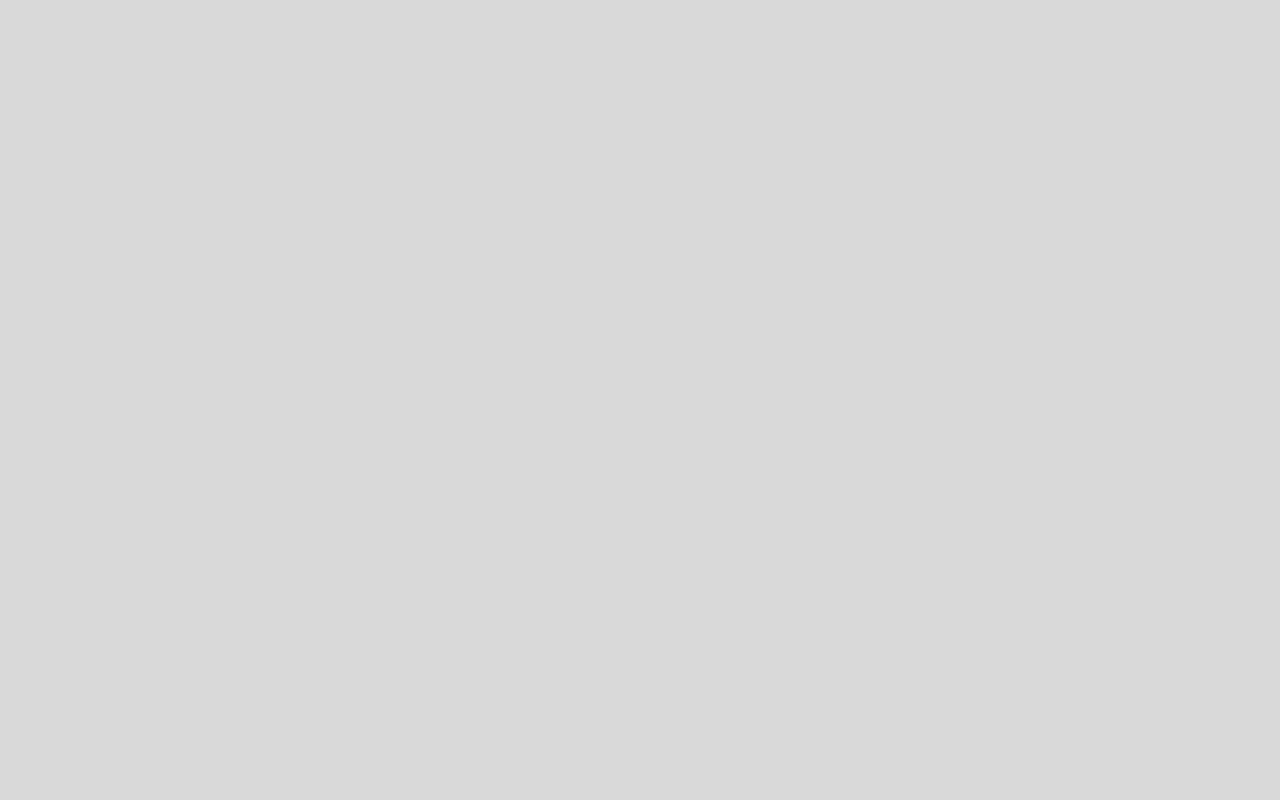
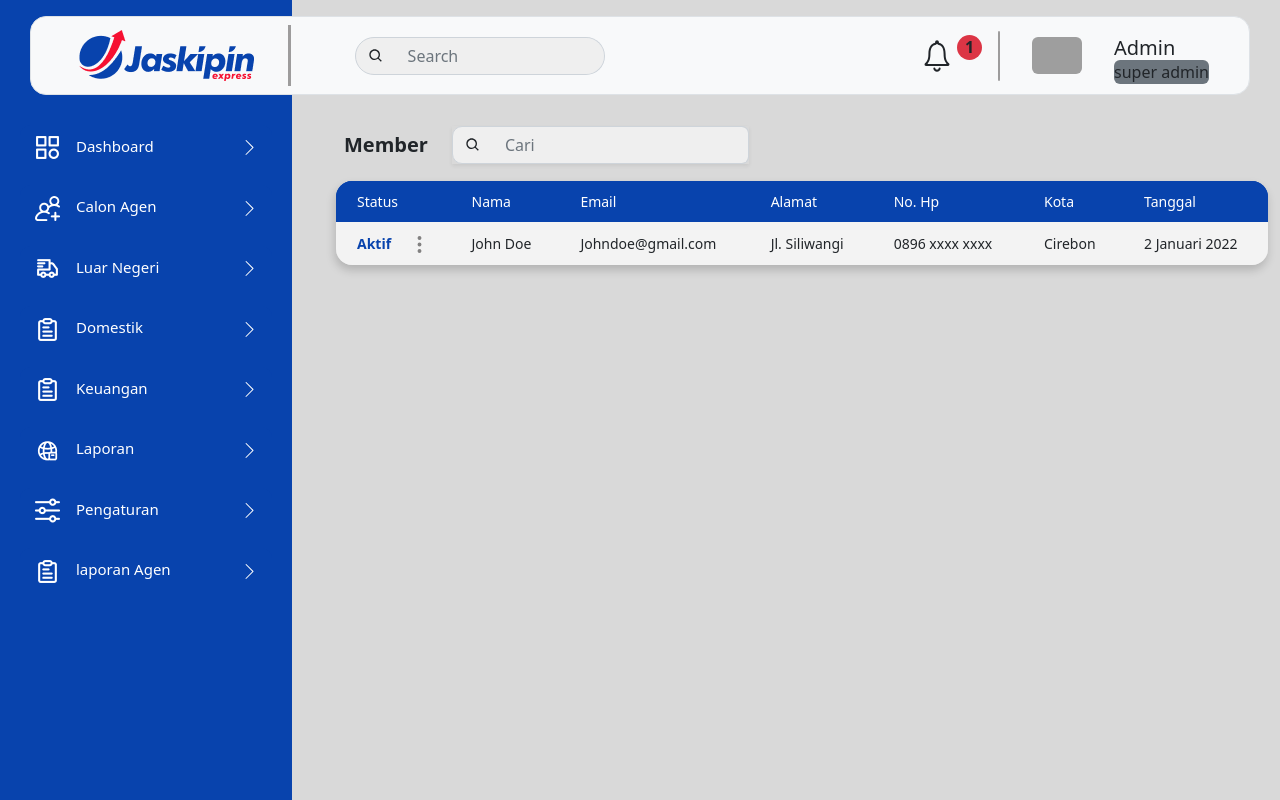
Before and after one commit to JKP-Development-Website-Team/JaskipinProject_FE, a React (Create React App) app: page /calon-agen/member in a window 1280 px wide. Before the commit this address had no page. Built offline with nearby package versions, Linux system fonts and the light colour scheme; grey boxes are pictures that could not be loaded.

Commit message:
revisi navbar, animasi, sidebar

```diff
--- a/src/App.css
+++ b/src/App.css
@@ -156,6 +156,7 @@
 
 .sidebar-nav .nav-item {
   margin-bottom: 15px;
+  transition: 0.5s;
 }
 
 .sidebar-nav .nav-heading {
@@ -172,7 +173,7 @@
   font-size: 15px;
   font-weight: 600;
   color: #4154f1;
-  transition: 0.3;
+  transition: 0.5s;
   background: #f6f9ff;
   padding: 10px 15px;
 }
@@ -192,13 +193,8 @@
   color: #899bbd;
 }
 
-.sidebar-nav .nav-link:hover {
-  color: #4154f1;
-  background: #f6f9ff;
-}
-
-.sidebar-nav .nav-link:hover i {
-  color: #4154f1;
+.sidebar-nav .nav-link .nav-item-name {
+  animation: opacityTextName 1.2s;
 }
 
 .sidebar-nav .nav-link .bi-chevron-down {
@@ -242,6 +238,16 @@
   background-color: #4154f1;
 }
 
+@keyframes opacityTextName {
+  from {
+    opacity: 0;
+  }
+
+  to {
+    opacity: 1;
+  }
+}
+
 /* Tambah Transaksi luar Form Section */
 .head-title-input{
   font-weight:700;
--- a/src/components/navbar/NavbarAdmin.jsx
+++ b/src/components/navbar/NavbarAdmin.jsx
@@ -1,73 +1,113 @@
 import { Navbar, Form, InputGroup } from "react-bootstrap";
-import line from "../../Image/line.png"
+import line from "../../Image/line.png";
 import { BiSearch } from "react-icons/bi";
 import { IoIosNotificationsOutline } from "react-icons/io";
+import Logo from "../../Image/logo.png";
+import LogoNotFull from "../../Image/logo-not-full.png";
+import { useSelector, useDispatch } from "react-redux";
+import { animatedReducers } from "../../redux/animasi/AnimasiSlice";
 
-
-function NavbarAdmin({animated}) {
+function NavbarAdmin() {
+  const animated = useSelector((state) => state.animasiSlice.value);
+  const dispatch = useDispatch();
   return (
-    <div style={{
-      // height:"80px",
-      background:"red",
-
-    }}>
+    <div
+      style={{
+        // height:"80px",
+        background: "red",
+      }}
+    >
       <Navbar
         collapseOnSelect
         expand="lg"
         className="mt-3 rounded-4 border bg-light"
         style={{
-          zIndex: "0",
+          zIndex: "999",
           position: "fixed",
           right: "30px",
           left: "30px",
-          border: "none"
+          border: "none",
         }}
       >
         <>
-          <Navbar.Brand href="#home" className="ms-5" style={{
-            borderRight: "3px solid #9D9C9C",
-            marginRight: animated ? "2em" : "8em",
-            transition:"0.5s"
-          }}>
-            <h4>a</h4>
+          <Navbar.Brand
+            className="ms-5"
+            style={{
+              borderRight: "3px solid #9D9C9C",
+              paddingRight: animated ? "3rem" : "2.1rem",
+              transition: "0.5s",
+            }}
+          >
+            {animated ? (
+              <img
+                src={LogoNotFull}
+                alt="Jaskipin"
+                width={64}
+                height={55}
+                onClick={() => dispatch(animatedReducers(false))}
+                style={{
+                  transition: "0.5s",
+                }}
+              />
+            ) : (
+              <img
+                src={Logo}
+                alt="Jaskipin"
+                width={175}
+                height={51}
+                onClick={() => dispatch(animatedReducers(true))}
+                style={{
+                  transition: "0.5s",
+                }}
+              />
+            )}
           </Navbar.Brand>
 
-          <Navbar.Toggle
-            aria-controls="responsive-navbar-nav"
-            className="me-4"
-          />
-          <Navbar.Collapse id="responsive-navbar-nav" className="ms-4">
+          <Navbar.Toggle aria-controls="responsive-navbar-nav" className="" />
+          <Navbar.Collapse id="responsive-navbar-nav" className="">
             <InputGroup className="w-50 mx-5">
-              <InputGroup.Text id="basic-addon1" style={{backgroundColor:'#EFEFEF', borderRadius:'20px 0px 0px 20px'}} className="">
+              <InputGroup.Text
+                id="basic-addon1"
+                style={{
+                  backgroundColor: "#EFEFEF",
+                  borderRadius: "20px 0px 0px 20px",
+                }}
+                className=""
+              >
                 <BiSearch />
               </InputGroup.Text>
               <Form.Control
                 type="text"
                 name="Search"
                 placeholder="Search"
-                style={{borderLeft:'none', borderRadius:'0px 20px 20px 0px', backgroundColor:'#EFEFEF'}}
-
-
-
-              // onChange={handleChange}
+                style={{
+                  borderLeft: "none",
+                  borderRadius: "0px 20px 20px 0px",
+                  backgroundColor: "#EFEFEF",
+                }}
               />
             </InputGroup>
           </Navbar.Collapse>
           <Navbar.Collapse className="justify-content-end me-4">
             <IoIosNotificationsOutline className="fs-1" />
-            <p style={{fontSize:"100",width:"25px", height:"25px"}} className="bg-danger rounded-pill ps-2 fw-bold">1</p>
+            <p
+              style={{ fontSize: "100", width: "25px", height: "25px" }}
+              className="bg-danger rounded-pill ps-2 fw-bold"
+            >
+              1
+            </p>
             <img src={line} alt="" height={"50"} width={"2"} className="mx-3" />
-            <img src="https://cf.shopee.co.id/file/db9bd5c0187ce2c111b8d234e5d329df" width={50} className="rounded mx-3" />
+            <img
+              src="https://cf.shopee.co.id/file/db9bd5c0187ce2c111b8d234e5d329df"
+              width={50}
+              className="rounded mx-3"
+            />
             <div className="d-flex flex-column ">
               <div className="pt-2 mx-3 ">
-                <h5 className="p-0 m-0">
-                  Admin
-                </h5>
+                <h5 className="p-0 m-0">Admin</h5>
               </div>
               <div className="p-0 mx-3">
-                <p className="p-0 m-0 bg-secondary rounded">
-                super admin
-                </p>
+                <p className="p-0 m-0 bg-secondary rounded">super admin</p>
               </div>
             </div>
           </Navbar.Collapse>
--- a/src/components/sidebar/SidebarDua.jsx
+++ b/src/components/sidebar/SidebarDua.jsx
@@ -18,10 +18,11 @@
     <aside id="sidebar" className="sidebar" style={{
       width: animated ? "196px" : "292px"
     }}>
-      <LogoJaskipin animated={animated} />
       <ul className="sidebar-nav" id="sidebar-nav">
         {categories.map((item, idx) => {
           let children = item.children
+          let spaceClass = animated ? "" : "justify-content-between"
+
             return (
                 <li
                     key={idx}
@@ -30,7 +31,7 @@
                     onMouseLeave={() => setSelectedCategory('')}
                 >
                 <Link
-                  className="nav-link collapsed d-flex justify-content-between"
+                  className={`nav-link collapsed d-flex ${spaceClass}`}
                   data-bs-target="#components-nav"
                   data-bs-toggle="collapse"
                   to={item.chilTwo}
@@ -46,7 +47,7 @@
                    >
                     <div>
                         <img className="me-3" src={item.icon} alt="" />
-                        {animated ? "" : (<span >{item.name}</span>) }
+                        {animated ? null : (<span className='nav-item-name'>{item.name}</span>) }
 
                     </div>
                     {showContent === item.name ? (
--- a/src/pages/luarNegeri/transaksi/TransaksiLuarNegeri.jsx
+++ b/src/pages/luarNegeri/transaksi/TransaksiLuarNegeri.jsx
@@ -6,16 +6,15 @@
 import NavbarAdmin from "../../../components/navbar/NavbarAdmin";
 import SidebarDua from "../../../components/sidebar/SidebarDua";
 import TabelLuarNegeri from "../../../components/tabel/TabelLuarNegeri";
-import union from '../../../Image/Union.png'
-import union2 from '../../../Image/Union (2).png'
+import union from "../../../Image/Union.png";
+import union2 from "../../../Image/Union (2).png";
 import DropdownLuarNegeri from "../../../components/LuarNegeri/DropDownLuarNegeri";
-
+import { useSelector } from "react-redux";
 
 const TransaksiLuarNegeri = () => {
-    const [animated, setAnimated] = useState(false);
+    const animated = useSelector(state => state.animasiSlice.value)
 
   return (
-        <>
     <div>
       <div
         style={{
@@ -23,20 +22,19 @@
           minHeight: "100vh",
         }}
       >
-                    <NavbarAdmin animated={animated} />
         <Container>
-                        <Row className=''>
-                            <div style={{ background: "salmon" }}>
-                                {/* <Sidebar animated={animated} setAnimated={setAnimated} /> */}
-                            </div>
-                            <div className="ps-3 " style={{
+          <Row className="">
+            <div
+              className="ps-3 "
+              style={{
                 background: "",
                 width: animated ? "85%" : "75%",
                 position: "absolute",
                 transition: "0.5s",
                 left: animated ? "200px" : "320px",
-                                top: "125px"
-                            }}>
+                top: "125px",
+              }}
+            >
               {/* Batas Animasi*/}
               <div
                 style={{
@@ -45,7 +43,9 @@
                 className="d-flex align-items-center justify-content-start"
               >
                 <div className="">
-                                        <h4 className='m-2 fw-bold' style={{ fontSize: "20px" }}>Transaksi Pengiriman Luar Negeri</h4>
+                  <h4 className="m-2 fw-bold" style={{ fontSize: "20px" }}>
+                    Transaksi Pengiriman Luar Negeri
+                  </h4>
                 </div>
               </div>
               <div className="d-flex flex-row mx-1 my-4">
@@ -54,58 +54,97 @@
                 </div>
                 <div className="">
                   <InputGroup className="w-100">
-                                            <InputGroup.Text id="basic-addon1" style={{ backgroundColor: '#EFEFEF', borderRadius: '20px 0px 0px 20px' }} className="">
+                    <InputGroup.Text
+                      id="basic-addon1"
+                      style={{
+                        backgroundColor: "#EFEFEF",
+                        borderRadius: "20px 0px 0px 20px",
+                      }}
+                      className=""
+                    >
                       <BiSearch />
                     </InputGroup.Text>
                     <Form.Control
                       type="text"
                       name="Search"
                       placeholder="Cari No. Order"
-                                                style={{ borderLeft: 'none', borderRadius: '0px 20px 20px 0px', backgroundColor: '#EFEFEF' }}
+                      style={{
+                        borderLeft: "none",
+                        borderRadius: "0px 20px 20px 0px",
+                        backgroundColor: "#EFEFEF",
+                      }}
                       // onChange={handleChange}
                     />
                   </InputGroup>
                 </div>
                 <div className="mx-4">
                   <InputGroup className="w-100">
-                                            <InputGroup.Text id="basic-addon1" style={{ backgroundColor: '#EFEFEF', borderRadius: '20px 0px 0px 20px' }} className="">
+                    <InputGroup.Text
+                      id="basic-addon1"
+                      style={{
+                        backgroundColor: "#EFEFEF",
+                        borderRadius: "20px 0px 0px 20px",
+                      }}
+                      className=""
+                    >
                       <BiSearch />
                     </InputGroup.Text>
                     <Form.Control
                       type="text"
                       name="Search"
                       placeholder="Cari No. Resi"
-                                                style={{ borderLeft: 'none', borderRadius: '0px 20px 20px 0px', backgroundColor: '#EFEFEF' }}
+                      style={{
+                        borderLeft: "none",
+                        borderRadius: "0px 20px 20px 0px",
+                        backgroundColor: "#EFEFEF",
+                      }}
                       // onChange={handleChange}
                     />
                   </InputGroup>
                 </div>
                 <div className="">
                   <InputGroup className="w-100">
-                                            <InputGroup.Text id="basic-addon1" style={{ backgroundColor: '#EFEFEF', borderRadius: '20px 0px 0px 20px' }} className="">
+                    <InputGroup.Text
+                      id="basic-addon1"
+                      style={{
+                        backgroundColor: "#EFEFEF",
+                        borderRadius: "20px 0px 0px 20px",
+                      }}
+                      className=""
+                    >
                       <BiSearch />
                     </InputGroup.Text>
                     <Form.Control
                       type="text"
                       name="Search"
                       placeholder="Cari Nama Penerima"
-                                                style={{ borderLeft: 'none', borderRadius: '0px 20px 20px 0px', backgroundColor: '#EFEFEF' }}
-
-
+                      style={{
+                        borderLeft: "none",
+                        borderRadius: "0px 20px 20px 0px",
+                        backgroundColor: "#EFEFEF",
+                      }}
 
                       // onChange={handleChange}
                     />
                   </InputGroup>
                 </div>
                 <div className="mx-4">
-                                        <Button style={{ backgroundColor: '#0843AD', border: 'none' }} className=''>
+                  <Button
+                    style={{ backgroundColor: "#0843AD", border: "none" }}
+                    className=""
+                  >
                     <img src={union2} alt="" className="me-1 mb-1" />
-                                            Tambah Transaksi</Button>{' '}
+                    Tambah Transaksi
+                  </Button>{" "}
                 </div>
                 <div className="">
-                                        <Button style={{ backgroundColor: '#0843AD', border: 'none' }} className=''>
+                  <Button
+                    style={{ backgroundColor: "#0843AD", border: "none" }}
+                    className=""
+                  >
                     <img src={union} alt="" className="me-1 mb-1" />
-                                            import Transaksi</Button>{' '}
+                    import Transaksi
+                  </Button>{" "}
                 </div>
               </div>
 
@@ -116,7 +155,6 @@
         </Container>
       </div>
     </div>
-        </>
   );
 };
 
```
Also changed, not shown: src/App.js (+8 -8 lines). Lines whose indentation alone changed are shown as unchanged.
